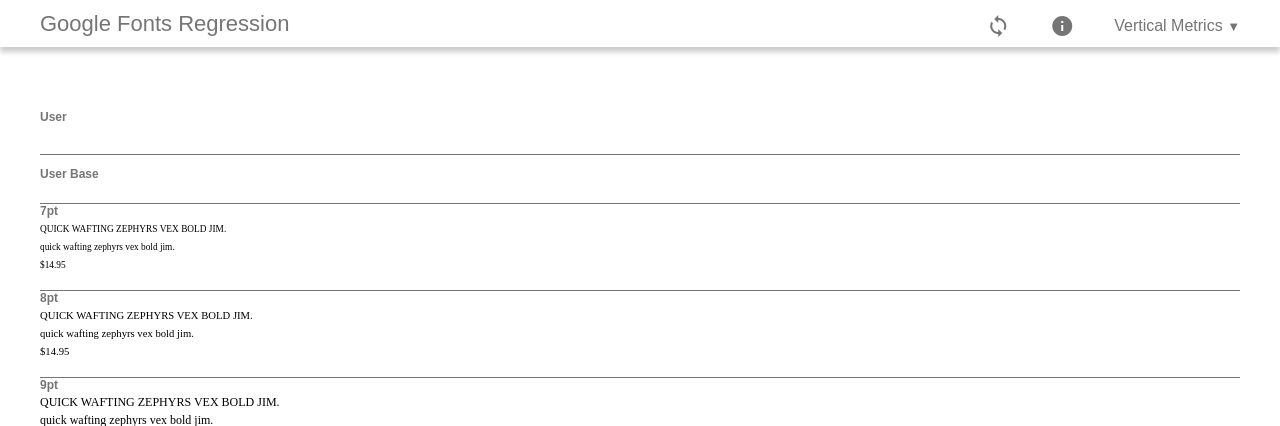
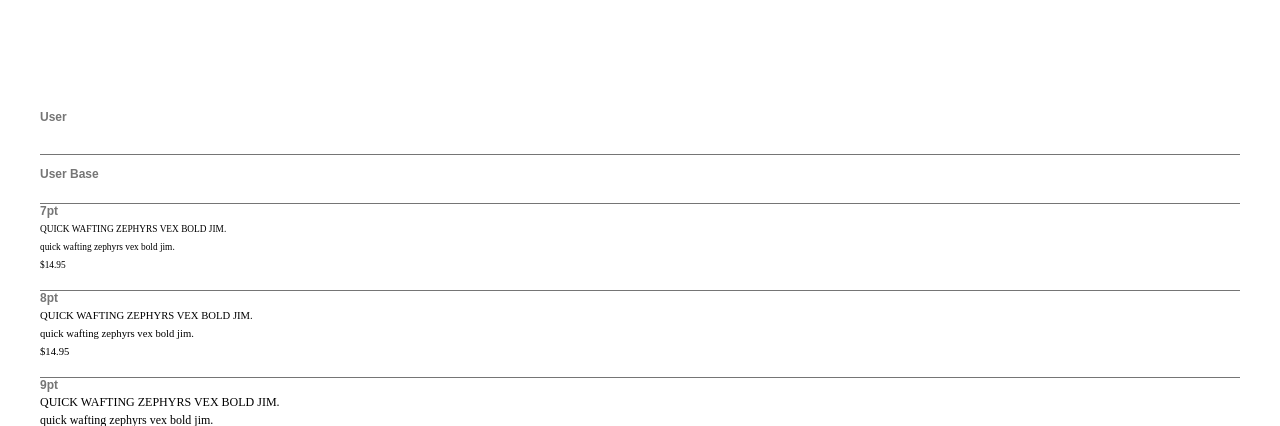
Before and after one commit to googlefonts/gfregression, a Flask app: template app/templates/screenshot.html in a window 1280 px wide. Shown: the top 426 px of the page. Run offline with Flask 2, Linux system fonts and the light colour scheme; the template is opened without the code that fills it: most values are stand-ins (such as "Sample title", 1, 10 or a date in 2020); parts of the project's set-up code (start-up, migrations or seed data) failed here and were passed over; some libraries are stand-ins or nearby versions.

Commit message:
Removed header from screenshot view

```diff
--- a/app/templates/screenshot.html
+++ b/app/templates/screenshot.html
@@ -19,7 +19,7 @@
     {% endfor %}
 
 
-    #page-vertical-metrics{
+    #page-vertical-metrics, #header{
       display: none;
     }
     #page-waterfall{
```
